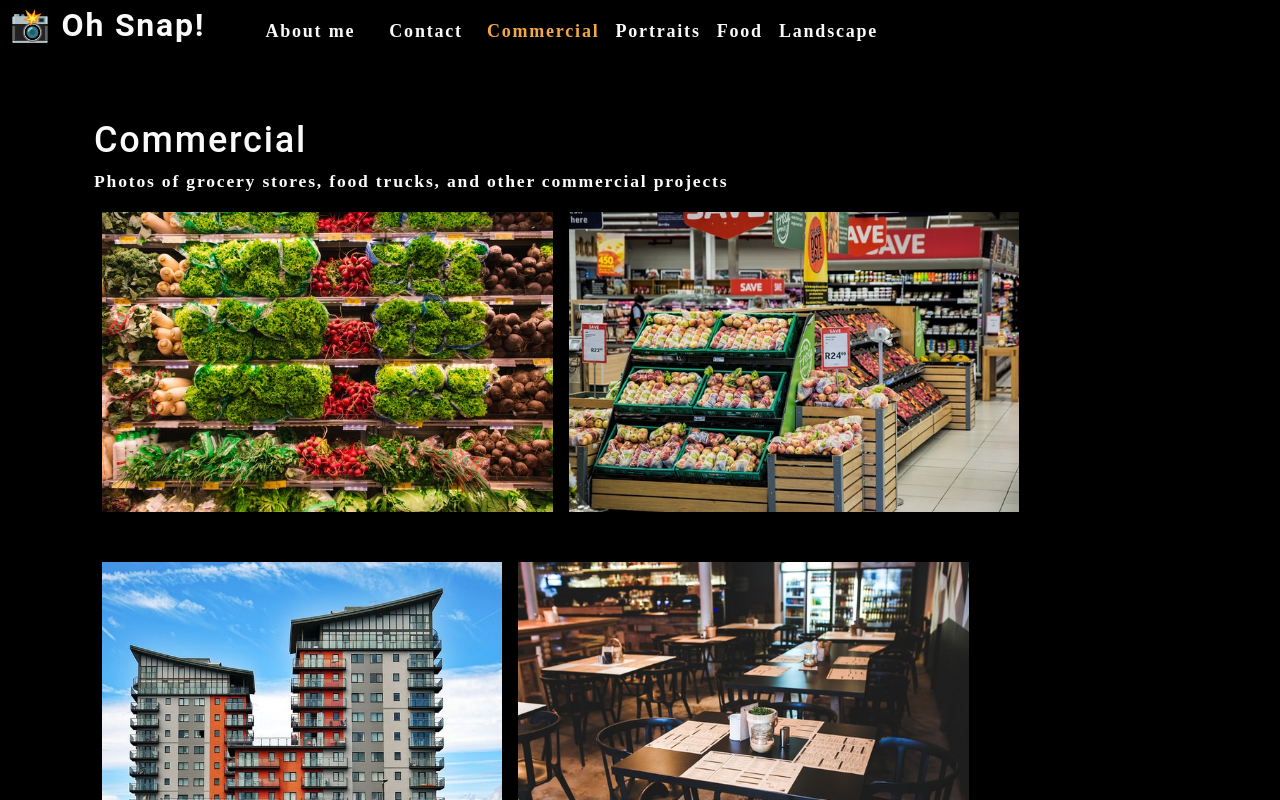
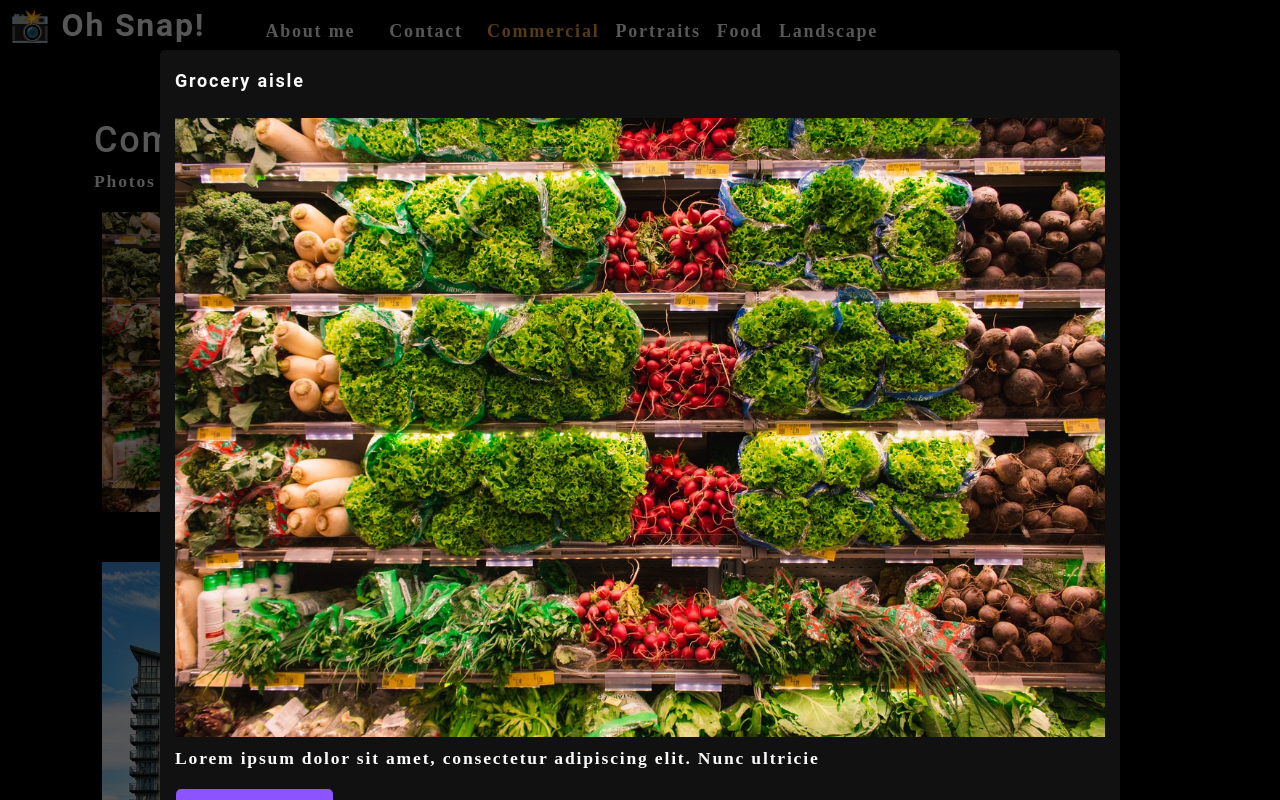
Before and after one commit to ysaad01/photo-port, a React (Create React App) app: page / in a window 1280 px wide. Both pictures are taken after a click on the picture 327 px from the left and 361 px from the top of the page. Shown: the top 800 px of the page. Built offline with nearby package versions, Linux system fonts and the light colour scheme.

Commit message:
added modal to access photo data on click

```diff
--- /dev/null
+++ b/src/components/Modal/index.js
@@ -0,0 +1,23 @@
+import React from "react";
+
+const Modal = ({ onClose, currentPhoto }) => {
+  const { name, description, category, index } = currentPhoto;
+
+  return (
+    <div className="modalBackdrop">
+      <div className="modalContainer">
+        <h3 className="modalTitle">{name} </h3>
+        <img
+          src={require(`../../assets/large/${category}/${index}.jpg`)}
+          alt="current category"
+        />
+        <p>{description}</p>
+        <button type="button" onClick={onClose}>
+          Close this Modal
+        </button>
+      </div>
+    </div>
+  );
+};
+
+export default Modal;
--- a/src/components/PhotoList/index.js
+++ b/src/components/PhotoList/index.js
@@ -1,6 +1,10 @@
 import React, { useState } from "react";
+import Modal from "../Modal";
 
 const PhotoList = ({ category }) => {
+  const [isModalOpen, setIsModalOpen] = useState(false);
+  const [currentPhoto, setCurrentPhoto] = useState();
+
   const [photos] = useState([
     {
       name: "Grocery aisle",
@@ -120,14 +124,23 @@ const PhotoList = ({ category }) => {
 
   const currentPhotos = photos.filter((photo) => photo.category === category);
 
+  const toggleModal = (image, i) => {
+    setCurrentPhoto({ ...image, index: i });
+    setIsModalOpen(!isModalOpen);
+  };
+
   return (
     <div>
+      {isModalOpen && (
+        <Modal onClose={toggleModal} currentPhoto={currentPhoto} />
+      )}
       <div className="flex-row">
         {currentPhotos.map((image, i) => (
           <img
             src={require(`../../assets/small/${category}/${i}.jpg`)}
             alt={image.name}
             className="img-thumbnail mx-1"
+            onClick={() => toggleModal(image, i)}
             key={image.name}
           />
         ))}
```
